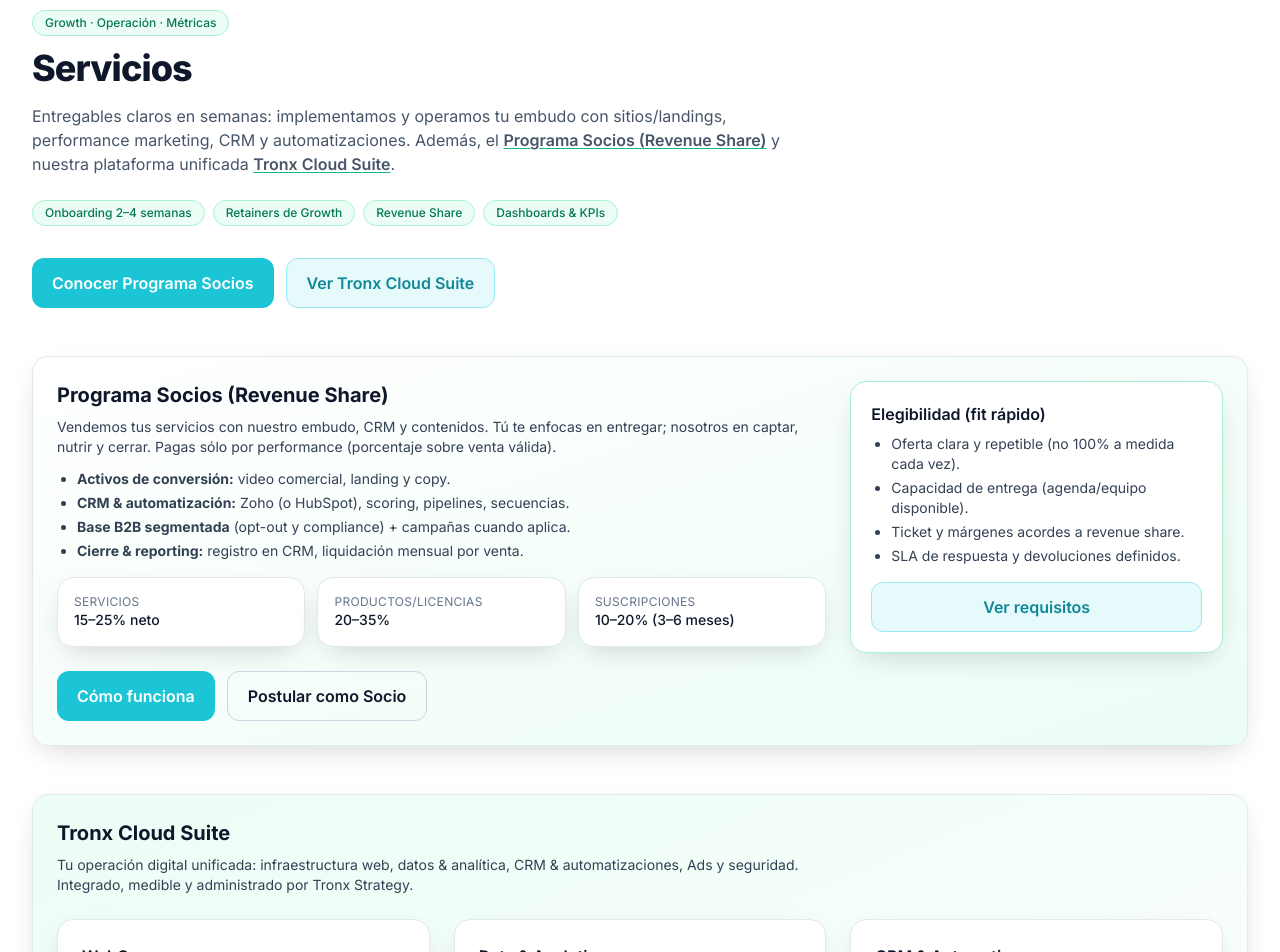
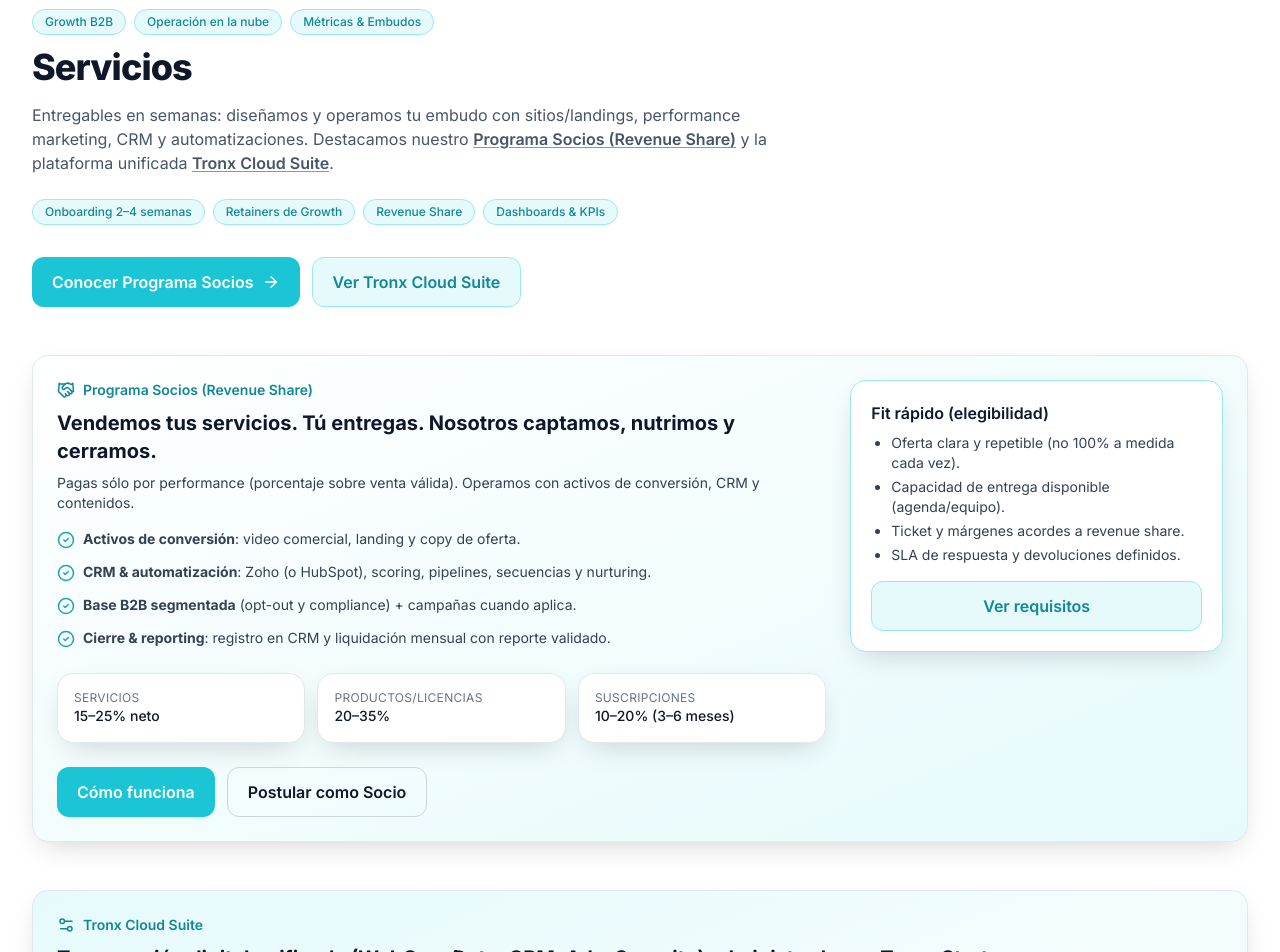
Before and after one commit to TronxGroup/Tronx-Strategy, a Next.js app: page /servicios in a window 1280 px wide. Shown: the part 200-1152 px from the top of the page. Built offline with nearby package versions, Linux system fonts and the light colour scheme.

Commit message:
Update page.tsx

```diff
--- a/app/servicios/page.tsx
+++ b/app/servicios/page.tsx
@@ -1,11 +1,12 @@
 import Section from "@/components/Section";
 import FeatureCard from "@/components/FeatureCard";
+import { ArrowRight, CheckCircle2, Handshake, Rocket, Gauge, Shield, Settings2 } from "lucide-react";
 
 export const metadata = { title: "Servicios – Tronx Strategy" };
 
 function Pill({ children }: { children: React.ReactNode }) {
   return (
-    <span className="inline-flex items-center rounded-full bg-emerald-50 text-emerald-700 border border-emerald-200 px-3 py-1 text-xs font-medium">
+    <span className="inline-flex items-center rounded-full bg-brand-50 text-brand-700 border border-brand-200 px-3 py-1 text-xs font-medium">
       {children}
     </span>
   );
@@ -16,48 +17,77 @@
     <Section className="py-16">
       {/* HERO */}
       <div className="max-w-3xl">
-        <Pill>Growth · Operación · Métricas</Pill>
+        <div className="flex flex-wrap gap-2">
+          <Pill>Growth B2B</Pill>
+          <Pill>Operación en la nube</Pill>
+          <Pill>Métricas & Embudos</Pill>
+        </div>
         <h1 className="mt-3 text-3xl md:text-4xl font-extrabold tracking-tight text-slate-900">
           Servicios
         </h1>
         <p className="p-muted mt-4">
-          Entregables claros en semanas: implementamos y operamos tu embudo con
-          sitios/landings, performance marketing, CRM y automatizaciones. Además,
-          el <a href="/servicios/programa-socios" className="font-semibold underline decoration-emerald-500 underline-offset-2">
+          Entregables en semanas: diseñamos y operamos tu embudo con sitios/landings, performance marketing,
+          CRM y automatizaciones. Destacamos nuestro{" "}
+          <a href="/servicios/programa-socios" className="font-semibold underline decoration-brand-500 underline-offset-2">
             Programa Socios (Revenue Share)
-          </a> y nuestra plataforma unificada{" "}
-          <a href="/servicios/tronx-cloud" className="font-semibold underline decoration-emerald-500 underline-offset-2">
+          </a>{" "}
+          y la plataforma unificada{" "}
+          <a href="/servicios/tronx-cloud" className="font-semibold underline decoration-brand-500 underline-offset-2">
             Tronx Cloud Suite
           </a>.
         </p>
+
         <div className="mt-6 flex flex-wrap gap-2">
           <Pill>Onboarding 2–4 semanas</Pill>
           <Pill>Retainers de Growth</Pill>
           <Pill>Revenue Share</Pill>
           <Pill>Dashboards & KPIs</Pill>
         </div>
+
         <div className="mt-8 flex flex-wrap gap-3">
-          <a href="/servicios/programa-socios" className="btn btn-primary">Conocer Programa Socios</a>
-          <a href="/servicios/tronx-cloud" className="btn btn-secondary">Ver Tronx Cloud Suite</a>
+          <a href="/servicios/programa-socios" className="btn btn-primary">
+            Conocer Programa Socios <ArrowRight size={18} />
+          </a>
+          <a href="/servicios/tronx-cloud" className="btn btn-secondary">
+            Ver Tronx Cloud Suite
+          </a>
         </div>
       </div>
 
       {/* BLOQUE DESTACADO: PROGRAMA SOCIOS */}
-      <div className="mt-12 card p-6 border border-slate-200 rounded-2xl bg-gradient-to-br from-white to-emerald-50">
+      <div className="mt-12 card p-6 border border-slate-200 rounded-2xl bg-gradient-to-br from-white to-brand-50">
         <div className="grid grid-cols-1 lg:grid-cols-3 gap-6 items-start">
           <div className="lg:col-span-2">
-            <h2 className="text-xl font-bold text-slate-900">Programa Socios (Revenue Share)</h2>
+            <div className="inline-flex items-center gap-2 text-brand-700 text-sm font-semibold">
+              <Handshake size={18} /> Programa Socios (Revenue Share)
+            </div>
+            <h2 className="text-xl font-bold text-slate-900 mt-1">
+              Vendemos tus servicios. Tú entregas. Nosotros captamos, nutrimos y cerramos.
+            </h2>
             <p className="text-sm text-slate-700 mt-2 max-w-3xl">
-              Vendemos tus servicios con nuestro embudo, CRM y contenidos. Tú te enfocas en entregar; nosotros en captar,
-              nutrir y cerrar. Pagas sólo por performance (porcentaje sobre venta válida).
+              Pagas sólo por performance (porcentaje sobre venta válida). Operamos con activos de conversión, CRM y contenidos.
             </p>
-            <ul className="mt-3 text-sm text-slate-700 list-disc pl-5 space-y-1">
-              <li><strong>Activos de conversión:</strong> video comercial, landing y copy.</li>
-              <li><strong>CRM & automatización:</strong> Zoho (o HubSpot), scoring, pipelines, secuencias.</li>
-              <li><strong>Base B2B segmentada</strong> (opt-out y compliance) + campañas cuando aplica.</li>
-              <li><strong>Cierre & reporting:</strong> registro en CRM, liquidación mensual por venta.</li>
+
+            <ul className="mt-4 text-sm text-slate-700 space-y-2">
+              <li className="inline-flex items-start gap-2">
+                <CheckCircle2 size={18} className="text-brand-600 mt-0.5" />
+                <span><strong>Activos de conversión</strong>: video comercial, landing y copy de oferta.</span>
+              </li>
+              <li className="inline-flex items-start gap-2">
+                <CheckCircle2 size={18} className="text-brand-600 mt-0.5" />
+                <span><strong>CRM & automatización</strong>: Zoho (o HubSpot), scoring, pipelines, secuencias y nurturing.</span>
+              </li>
+              <li className="inline-flex items-start gap-2">
+                <CheckCircle2 size={18} className="text-brand-600 mt-0.5" />
+                <span><strong>Base B2B segmentada</strong> (opt-out y compliance) + campañas cuando aplica.</span>
+              </li>
+              <li className="inline-flex items-start gap-2">
+                <CheckCircle2 size={18} className="text-brand-600 mt-0.5" />
+                <span><strong>Cierre & reporting</strong>: registro en CRM y liquidación mensual con reporte validado.</span>
+              </li>
             </ul>
-            <div className="mt-4 grid grid-cols-1 sm:grid-cols-3 gap-3">
+
+            <div className="mt-5 grid grid-cols-1 sm:grid-cols-3 gap-3">
               <div className="card p-4">
                 <p className="text-xs uppercase tracking-wide text-slate-500">Servicios</p>
                 <p className="text-sm font-medium">15–25% neto</p>
@@ -71,31 +101,45 @@
                 <p className="text-sm font-medium">10–20% (3–6 meses)</p>
               </div>
             </div>
+
             <div className="mt-6 flex flex-wrap gap-3">
-              <a href="/servicios/programa-socios" className="btn btn-primary">Cómo funciona</a>
-              <a href="/contacto" className="btn btn-ghost">Postular como Socio</a>
+              <a href="/servicios/programa-socios" className="btn btn-primary">
+                Cómo funciona
+              </a>
+              <a href="/contacto" className="btn btn-ghost">
+                Postular como Socio
+              </a>
             </div>
           </div>
-          <div className="card p-5 bg-white border border-emerald-200 rounded-2xl">
-            <h3 className="text-base font-semibold text-slate-900">Elegibilidad (fit rápido)</h3>
+
+          {/* Caja de elegibilidad */}
+          <div className="card p-5 bg-white border border-brand-200 rounded-2xl">
+            <h3 className="text-base font-semibold text-slate-900">Fit rápido (elegibilidad)</h3>
             <ul className="mt-2 text-sm text-slate-700 list-disc pl-5 space-y-1">
               <li>Oferta clara y repetible (no 100% a medida cada vez).</li>
-              <li>Capacidad de entrega (agenda/equipo disponible).</li>
+              <li>Capacidad de entrega disponible (agenda/equipo).</li>
               <li>Ticket y márgenes acordes a revenue share.</li>
               <li>SLA de respuesta y devoluciones definidos.</li>
             </ul>
-            <a href="/servicios/programa-socios" className="btn btn-secondary mt-4 w-full">Ver requisitos</a>
+            <a href="/servicios/programa-socios#requisitos" className="btn btn-secondary mt-4 w-full">
+              Ver requisitos
+            </a>
           </div>
         </div>
       </div>
 
-      {/* TRONX CLOUD SUITE (SEGUNDO DESTACADO) */}
-      <div className="mt-12 card p-6 border border-slate-200 rounded-2xl bg-gradient-to-br from-emerald-50 to-white">
-        <h2 className="text-xl font-bold text-slate-900">Tronx Cloud Suite</h2>
+      {/* TRONX CLOUD SUITE */}
+      <div className="mt-12 card p-6 border border-slate-200 rounded-2xl bg-gradient-to-br from-brand-50 to-white">
+        <div className="inline-flex items-center gap-2 text-brand-700 text-sm font-semibold">
+          <Settings2 size={18} /> Tronx Cloud Suite
+        </div>
+        <h2 className="text-xl font-bold text-slate-900 mt-1">
+          Tu operación digital unificada (WebOps, Data, CRM, Ads, Security) administrada por Tronx Strategy.
+        </h2>
         <p className="text-sm text-slate-700 mt-2 max-w-3xl">
-          Tu operación digital unificada: infraestructura web, datos & analítica, CRM & automatizaciones, Ads y seguridad.
-          Integrado, medible y administrado por Tronx Strategy.
+          Infraestructura web, datos & analítica, CRM & automatizaciones, Ads y seguridad — integrado, medible y escalable.
         </p>
+
         <div className="grid grid-cols-1 md:grid-cols-3 gap-6 mt-6">
           <FeatureCard title="WebOps">
             Dominios, DNS, SSL (Cloudflare), hosting serverless (Vercel) y CI/CD desde GitHub.
@@ -116,6 +160,7 @@
             Sprints quincenales, tickets priorizados, QBR y roadmap continuo.
           </FeatureCard>
         </div>
+
         <div className="mt-6 flex flex-wrap gap-3">
           <a href="/servicios/tronx-cloud" className="btn btn-secondary">Ver detalle de Tronx Cloud Suite</a>
           <a href="/contacto" className="btn btn-ghost">Solicitar demo</a>
@@ -124,7 +169,10 @@
 
       {/* CORE SERVICES */}
       <div className="mt-12">
-        <h2 className="h3">Servicios core</h2>
+        <div className="flex items-center gap-2 text-slate-700">
+          <Gauge size={18} className="text-brand-600" />
+          <h2 className="h3">Servicios core</h2>
+        </div>
         <p className="p-muted mt-2 max-w-3xl">
           Implementamos la base, operamos el crecimiento y acompañamos con estrategia aplicable.
         </p>
```
